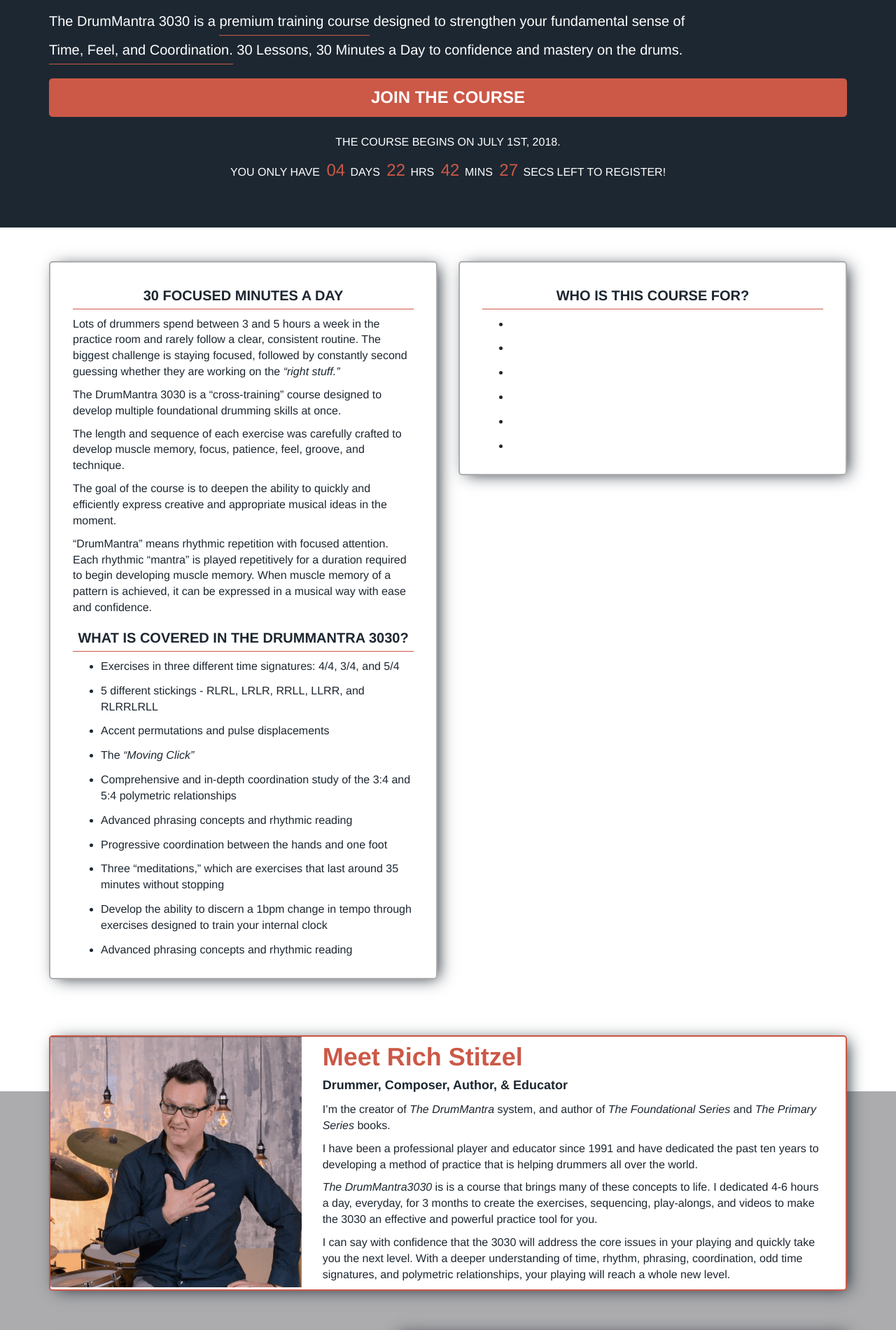
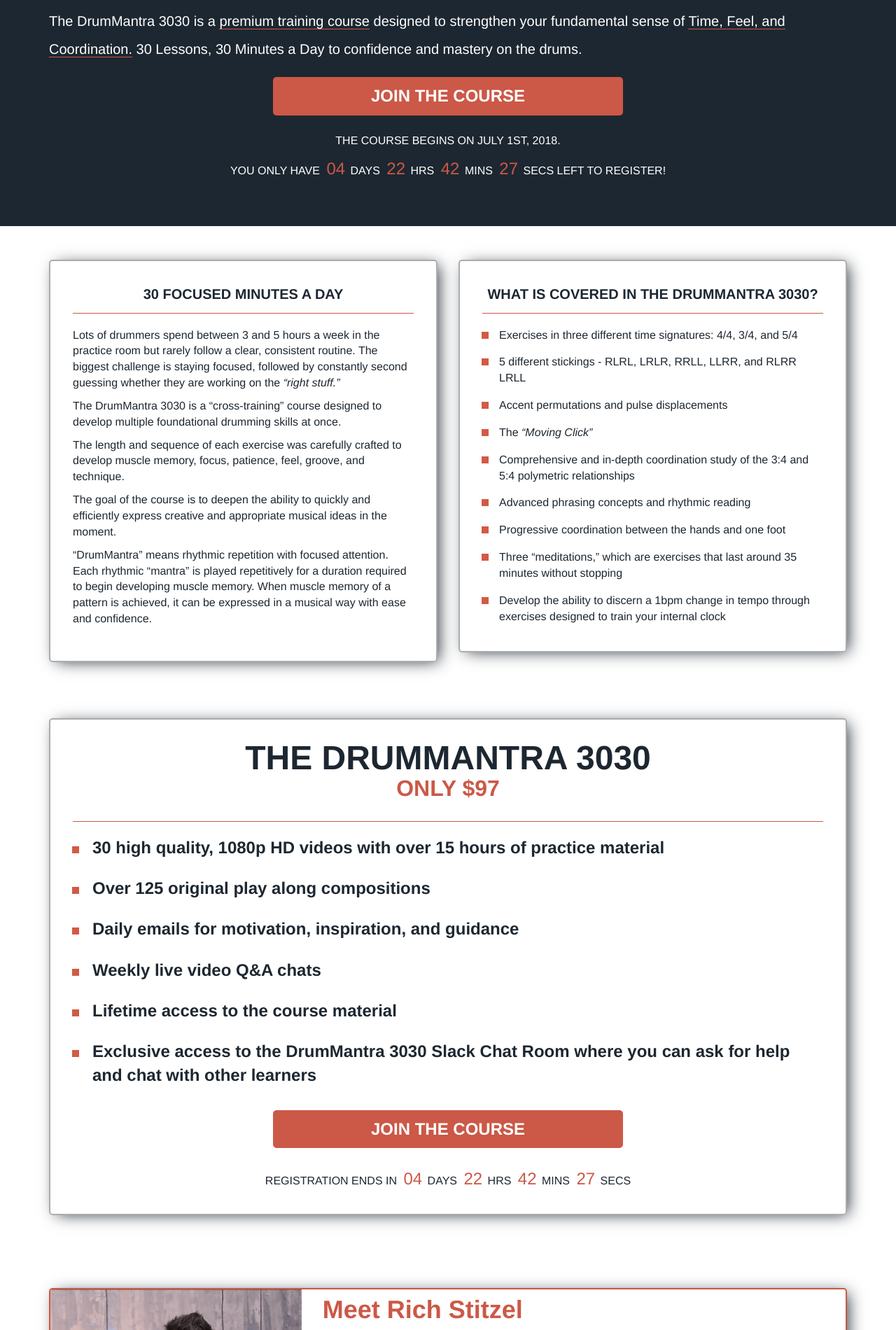
Before and after one commit to MattCordier/drum-mantra-3030, a Jekyll site: the page built from index.html, in a window 1280 px wide. Shown: the part 799-2699 px from the top of the page at 70% size. Built offline with Jekyll 4.4.1, drawn with Linux system fonts in a browser that asks for light colours.

Commit message:
- more updates

```diff
--- a/index.html
+++ b/index.html
@@ -19,12 +19,12 @@
 					<h1 class="hero__h1 text-center">Transform The Way You <span class="text-nowrap">Practice Drums</span></h1>
 
 					<div class="video-container">
-	          <iframe class="course__iframe" src="https://player.vimeo.com/video/271765160" frameborder="0" allowfullscreen></iframe>
+	          <iframe class="course__iframe" src="https://player.vimeo.com/video/277016636" frameborder="0" allowfullscreen></iframe>
 	        </div><!-- /video-container -->
 
 	        <p class="hero__p">The DrumMantra 3030 is a <span class="hero__span">premium training course</span> designed to strengthen your fundamental sense of <span class="hero__span">Time, Feel, and Coordination.</span> <span class="text-nowrap">30 Lessons, 30 Minutes a Day</span> to confidence and mastery on the drums.</p>
 
-	        <a href="#" class="main__btn">Join The Course</a>
+	        <a href="#cta" class="main__btn">Join The Course</a>
 
 	        <div class="js-timer-div" data-end-time="2018-07-01">
 		        <p class="hero__p--time">The course begins on July 1st, 2018. <br>
@@ -50,10 +50,10 @@
 				<div class="col-md-6">
 					<div class="benefits__div">
 						<h2 class="benefits__h2">
-							30 Focused Minutes A Day
+							30 Focused Minutes <span class="text-nowrap">A Day</span>
 						</h2>
 
-						<p class="benefits__p">Lots of drummers spend between 3 and 5 hours a week in the practice room and rarely follow a clear, consistent routine. The biggest challenge is staying focused, followed by constantly second guessing whether they are working on the <em>“right stuff.”</em></p>
+						<p class="benefits__p">Lots of drummers spend between 3 and 5 hours a week in the practice room but rarely follow a clear, consistent routine. The biggest challenge is staying focused, followed by constantly second guessing whether they are working on the <em>“right stuff.”</em></p>
 
 						<p class="benefits__p">The DrumMantra 3030 is a “cross-training” course designed to develop multiple foundational drumming skills at once.</p>
 
@@ -63,13 +63,19 @@
 
 						<p class="benefits__p">“DrumMantra” means rhythmic repetition with focused attention. Each rhythmic “mantra” is played repetitively for a duration required to begin developing muscle memory. When muscle memory of a pattern is achieved, it can be expressed in a musical way with ease and confidence.</p>
 
+
+					</div>
+				</div><!-- /col -->
+
+				<div class="col-md-6">
+					<div class="benefits__div">
 						<h2 class="benefits__h2">
 							What Is Covered In The DrumMantra 3030?
 						</h2>
 
 						<ul class="benefits__ul">
 							<li class="benefits__li">Exercises in three different time signatures: 4/4, 3/4, and 5/4</li>
-							<li class="benefits__li">5 different stickings - RLRL, LRLR, RRLL, LLRR, and RLRRLRLL</li>
+							<li class="benefits__li">5 different stickings - RLRL, LRLR, RRLL, LLRR, and RLRR LRLL</li>
 							<li class="benefits__li">Accent permutations and pulse displacements</li>
 							<li class="benefits__li">The <em>“Moving Click”</em></li>
 							<li class="benefits__li">Comprehensive and in-depth coordination study of the 3:4 and 5:4 polymetric relationships</li>
@@ -77,28 +83,45 @@
 							<li class="benefits__li">Progressive coordination between the hands and one foot</li>
 							<li class="benefits__li">Three “meditations,” which are exercises that last around 35 minutes without stopping</li>
 							<li class="benefits__li">Develop the ability to discern a 1bpm change in tempo through exercises designed to train your internal clock</li>
-							<li class="benefits__li">Advanced phrasing concepts and rhythmic reading</li>
-
-						</ul>
-					</div>
-				</div><!-- /col -->
-
-				<div class="col-md-6">
-					<div class="benefits__div">
-						<h2 class="benefits__h2">
-							Who Is This Course For?
-						</h2>
-
-						<ul>
-							<li class="benefits__li"></li>
-							<li class="benefits__li"></li>
-							<li class="benefits__li"></li>
-							<li class="benefits__li"></li>
-							<li class="benefits__li"></li>
-							<li class="benefits__li"></li>
 						</ul>
 
 
+					</div>
+				</div><!-- /col -->
+			</div><!-- /row -->
+
+
+			<div class="row">
+				<div class="col-md-12">
+					<div id="cta" class="benefits__div--cta">
+						<h2 class="benefits__h2--cta">
+							The DrumMantra 3030<br>
+							<span class="benefits__span--cta">Only $97</span>
+						</h2>
+						<ul class="benefits__ul">
+							<li class="benefits__li--cta">30 high quality, 1080p HD videos with over 15 hours of practice material</li>
+							<li class="benefits__li--cta">Over 125 original play along compositions</li>
+							<li class="benefits__li--cta">Daily emails for motivation, inspiration, and guidance </li>
+							<li class="benefits__li--cta">Weekly live video Q&A chats</li>
+							<li class="benefits__li--cta">Lifetime access to the course material</li>
+							<li class="benefits__li--cta">Exclusive access to the DrumMantra 3030 Slack Chat Room where you can ask for help and chat with other learners</li>
+						</ul>
+
+
+						<a href="#" class="main__btn">Join The Course</a>
+
+		        <div class="js-timer-div" data-end-time="2018-07-01">
+			        <p class="hero__p--time cta">Registration Ends In<br class="visible-xs">
+
+			        	<span class="text-nowrap">
+			        		<span class="hero__span--time js-days">XX</span> DAYS
+			        		<span class="hero__span--time js-hours">XX</span> HRS
+			        		<br class="visible-xs">
+			        		<span class="hero__span--time js-mins">XX</span> MINS
+			        		<span class="hero__span--time js-secs">XX</span> SECS
+			        	</span>
+			        </p>
+						</div>
 					</div>
 				</div><!-- /col -->
 			</div><!-- /row -->
@@ -246,7 +269,7 @@
 				<div class="col-xs-12">
 					<h1 class="cta__h1 text-center">Are You Ready To Go Deeper With <span class="text-nowrap">Your Practice?</span></h1>
 
-	        <a href="#" class="main__btn">Join The Course</a>
+	        <a href="#cta" class="main__btn">Join The Course</a>
 
 	        <div class="js-timer-div" data-end-time="2018-07-01">
 		        <p class="hero__p--time">The course begins on July 1st, 2018. <br>
--- a/public/_scss/sales-page.scss
+++ b/public/_scss/sales-page.scss
@@ -12,6 +12,7 @@
 	.main__btn {
 		display: block;
 		min-width: 250px;
+		max-width: 500px;
 	  background-color: $accent;
 	  color: #FFF;
 	  text-align: center;
@@ -58,7 +59,6 @@
 	}
 
 	.hero__span {
-		display: inline-block;
 		border-bottom: 1px solid $accent;
 	}
 
@@ -72,6 +72,9 @@
 			text-align: center;
 			font-size: .75rem;
 		}
+		 &.cta {
+		 	color: $dark
+		 }
 	}
 
 	.hero__span--time {
@@ -88,6 +91,7 @@
 	}
 
 	.benefits__div {
+		min-height: 561px;
 		border-radius: 5px;
 		border: 2px solid $medium;
 		padding: 1rem 2rem;
@@ -95,9 +99,25 @@
 		-moz-box-shadow: 6px 3px 22px -5px rgba(29,39,49,1);
 		box-shadow: 6px 3px 22px -5px rgba(29,39,49,1);
 
+		@media (max-width: $screen-md-max) {
+			min-height: 655px;
+		}
+
 		@media (max-width: $screen-sm-max) {
+			min-height: 0;
 			margin-top: 2em;
 		}
+		@media (max-width: $screen-xs-max) {
+			padding: 1rem;
+		}
+	}
+
+	.benefits__div--cta {
+		@extend .benefits__div;
+		margin-top: 5em;
+		margin-bottom: 1.5em;
+		min-height: 0;
+
 	}
 
 	.benefits__h2 {
@@ -106,18 +126,66 @@
 		text-transform: uppercase;
 		font-size: 1.25em;
 		font-weight: 700;
-		padding-bottom: .5rem;
+		padding-bottom: 1rem;
 		border-bottom: 1px solid $accent;
+		margin-bottom: 1.25rem;
+	}
+
+	.benefits__h2--cta {
+		@extend .benefits__h2;
+		font-size: 3em;
+		line-height: .8;
+		padding-bottom: 2rem;
+
+		@media (max-width: $screen-xs-max) {
+			font-size: 1.75em;
+			line-height: 1;
+			padding-bottom: 1rem;
+		}
+	}
+
+	.benefits__span--cta {
+		color: $accent;
+		font-size: 2rem;
+
+		@media (max-width: $screen-xs-max) {
+			font-size: 1.5rem;
+		}
 	}
 
 	.benefits__p {
 		color: $dark;
+
+		&:last-of-type {
+			margin-bottom: 2em;
+		}
+	}
+
+	.benefits__ul {
+		padding-left: 1em;
+		list-style-image: url('/public/img/sales-page/10x10-square.png');
 	}
 
 	.benefits__li {
 		color: $dark;
-		margin-bottom: .75em;
+		padding-left: .5em;
+		margin-bottom: 1em;
 	}
+
+	.benefits__li--cta {
+		@extend .benefits__li;
+		font-size: 1.5em;
+		font-weight: 700;
+
+		&:last-of-type {
+			margin-bottom: 2rem;
+		}
+
+		@media (max-width: $screen-xs-max) {
+			font-size: 1.25em;
+		}
+	}
+
 
 	/*------- Teacher Section ---------*/
 	.teacher__section {
@@ -172,6 +240,7 @@
 			font-size: 1em;
 		}
 		@media (max-width: $screen-sm-max) {
+			font-size: 1.125em;
 			margin: 0 1.125rem 1.125rem;
 		}
 	}
@@ -182,7 +251,12 @@
 	  padding-right: 30px;
 
 		@media (max-width: $screen-sm-max) {
+			font-size: 1.125em;
 			margin: 0 1.125rem 1.125rem;
+
+			&:last-of-type {
+		  	margin-bottom: 2em;
+		  }
 		}
 	}
 
@@ -270,6 +344,10 @@
 		font-size: 1.75em;
 		font-weight: 700;
 		margin-bottom: 0;
+
+		@media (max-width: $screen-xs-max) {
+			font-size: 1.25em;
+		}
 	}
 
 	.testimonial__p--detail {
@@ -277,6 +355,10 @@
 		font-size: 1.125em;
 		font-weight: 500;
 		margin-bottom: 4rem;
+
+		@media (max-width: $screen-xs-max) {
+			font-size: 1em;
+		}
 	}
 
 	.testimonial__div--video {
```
Also changed, not shown: public/img/sales-page/10x10-square.png (added), public/img/sales-page/slack.png (added).
